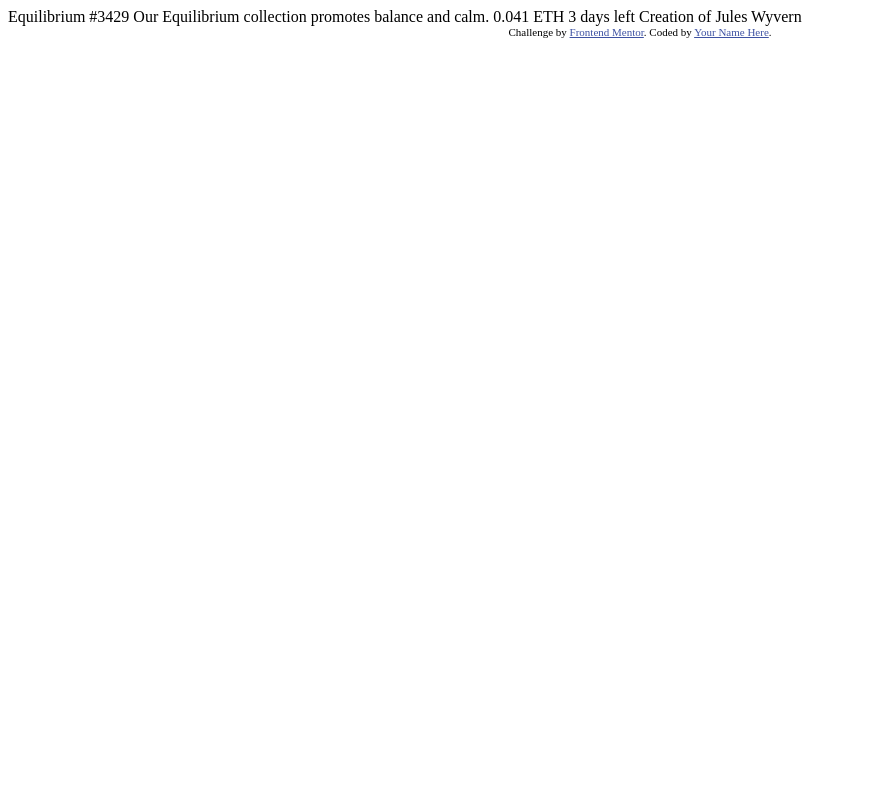
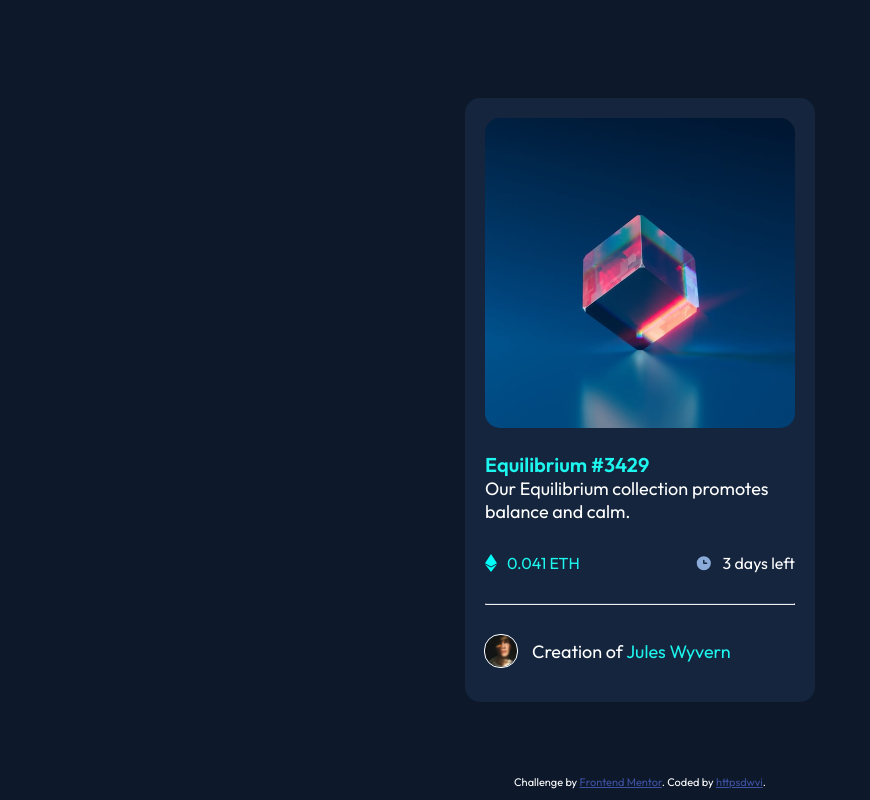
Before and after one commit to httpsdwvi/frontend-mentor-challenge-04, a plain HTML site: page index.html in a window 1280 px wide. Shown: the whole page, without its empty margins (0-870 px from the left). Drawn offline with Linux system fonts and the light colour scheme.

Commit message:
style was added

```diff
--- a/index.html
+++ b/index.html
@@ -1,33 +1,46 @@
 <!DOCTYPE html>
 <html lang="en">
+
 <head>
   <meta charset="UTF-8">
-  <meta name="viewport" content="width=device-width, initial-scale=1.0"> <!-- displays site properly based on user's device -->
+  <meta name="viewport" content="width=device-width, initial-scale=1.0">
+  <link rel="icon" type="image/png" sizes="32x32" href="./images/favicon-32x32.png">
+  <link rel="preconnect" href="https://fonts.googleapis.com">
+  <link rel="preconnect" href="https://fonts.gstatic.com" crossorigin>
+  <link href="https://fonts.googleapis.com/css2?family=Outfit:wght@300;400;600&display=swap" rel="stylesheet">
+  <link rel="stylesheet" href="./styles/style.css">
+  <title>Frontend Mentor | NFT preview card component</title>
+</head>
 
-  <link rel="icon" type="image/png" sizes="32x32" href="./images/favicon-32x32.png">
+<body>
+  <main class="card-container">
+    <div class="card">
+      <div class="card-img">
+        <img src="./images/image-equilibrium.jpg" alt="NFT">
+      </div>
+      <div class="card-content">
+        <div class="card-title">
+          <h1> Equilibrium #3429 </h1>
+        </div>
 
-  <title>Frontend Mentor | NFT preview card component</title>
+        <p>Our Equilibrium collection promotes balance and calm.</p>
 
-  <!-- Feel free to remove these styles or customise in your own stylesheet 👍 -->
-  <style>
-    .attribution { font-size: 11px; text-align: center; }
-    .attribution a { color: hsl(228, 45%, 44%); }
-  </style>
-</head>
-<body>
+        <div class="card-price-date">
+          <div class="card-price"> <img class="icon-eth" src="./images/icon-ethereum.svg" alt="Ethereum"> 0.041 ETH </div>
+          <div class="card-date"> <img class="icon-clock" src="./images/icon-clock.svg" alt="Ethereum"> 3 days left </div>
+        </div>
+        <hr>
+        <div class="card-credits">
+          <img class="avatar" src="./images/image-avatar.png" alt="Avatar">
+          <p> Creation of <span>Jules Wyvern</span></p>
+        </div>
+      </div>
+    </div>
+  </main>
+  <footer class="attribution">
+    Challenge by <a href="https://www.frontendmentor.io?ref=challenge" target="_blank">Frontend Mentor</a>.
+    Coded by <a href="https://github.com/httpsdwvi/frontend-mentor-challenge-04" target="_blank">httpsdwvi</a>.
+  </footer>
+</body>
 
-  Equilibrium #3429
-
-  Our Equilibrium collection promotes balance and calm.
-
-  0.041 ETH
-  3 days left
-
-  Creation of Jules Wyvern
-
-  <div class="attribution">
-    Challenge by <a href="https://www.frontendmentor.io?ref=challenge" target="_blank">Frontend Mentor</a>.
-    Coded by <a href="#">Your Name Here</a>.
-  </div>
-</body>
 </html>
--- /dev/null
+++ b/styles/style.css
@@ -0,0 +1,126 @@
+@import url('https://fonts.googleapis.com/css2?family=Outfit:wght@300;400;600&display=swap');
+
+* {
+    margin: 0;
+}
+
+html {
+    background-color: hsl(217, 54%, 11%);
+    font-family: 'Outfit', sans-serif;
+}
+
+.card-container {
+    display: flex;
+    flex-direction: row;
+    align-items: center;
+    justify-content: center;
+    min-width: 100vw;
+    min-height: 100vh;
+}
+
+.card {
+    height: auto;
+    width: 350px;
+    background-color: hsl(216, 50%, 16%);
+}
+
+.card-content {
+    padding-left: 20px;
+    padding-right: 20px;
+    padding-top: 20px;
+    padding-bottom: 20px;
+}
+
+.card-img {
+    padding-left: 20px;
+    padding-right: 20px;
+    padding-top: 20px;
+}
+
+h1 {
+    color: #1EF5EE;
+    font-size: 1.25rem;
+}
+
+img {
+    width: 100%;
+}
+
+img,
+.card {
+    border-radius: 15px;
+}
+
+p {
+    font-size: 1.125rem;
+    color: hsl(0, 0%, 100%);
+}
+
+.card-price-date {
+    display: flex;
+    flex-direction: row;
+    justify-content: space-between;
+    padding-top: 30px;
+    padding-bottom: 30px;
+}
+
+.icon-eth {
+    height: 18px;
+    width: 12px;
+}
+
+.icon-clock {
+    height: 18px;
+    width: 18px;
+}
+
+.card-price {
+    display: flex;
+    flex-direction: row;
+    align-items: center;
+    gap: 10px;
+    color: #1EF5EE;
+}
+
+.card-date {
+    display: flex;
+    flex-direction: row;
+    align-items: center;
+    gap: 10px;
+    color: hsl(0, 0%, 100%);
+}
+
+hr {
+    border-top: 1px solid hsl(215, 32%, 27%);
+}
+
+.card-credits {
+    display: flex;
+    flex-direction: row;
+    align-items: center;
+    gap: 15px;
+    padding-top: 30px;
+    padding-bottom: 15px;
+}
+
+.avatar {
+    height: 32px;
+    width: 32px;
+    outline: 1px solid #fff;
+}
+
+p span {
+    color: #1EF5EE;
+}
+
+.attribution {
+    margin-top: -25px;
+    width: 100%;
+    color: #fff;
+    font-size: 0.688rem;
+    text-align: center;
+}
+
+.attribution a {
+    color: hsl(228, 45%, 44%);
+}
```
